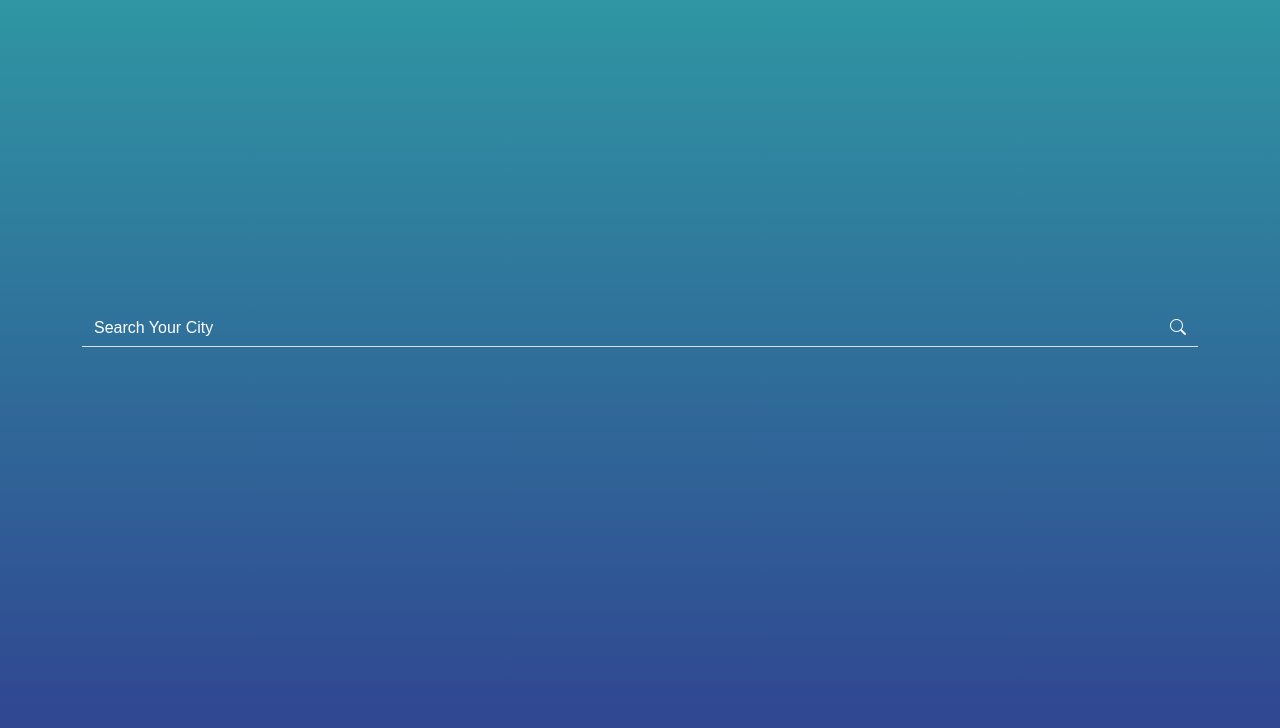
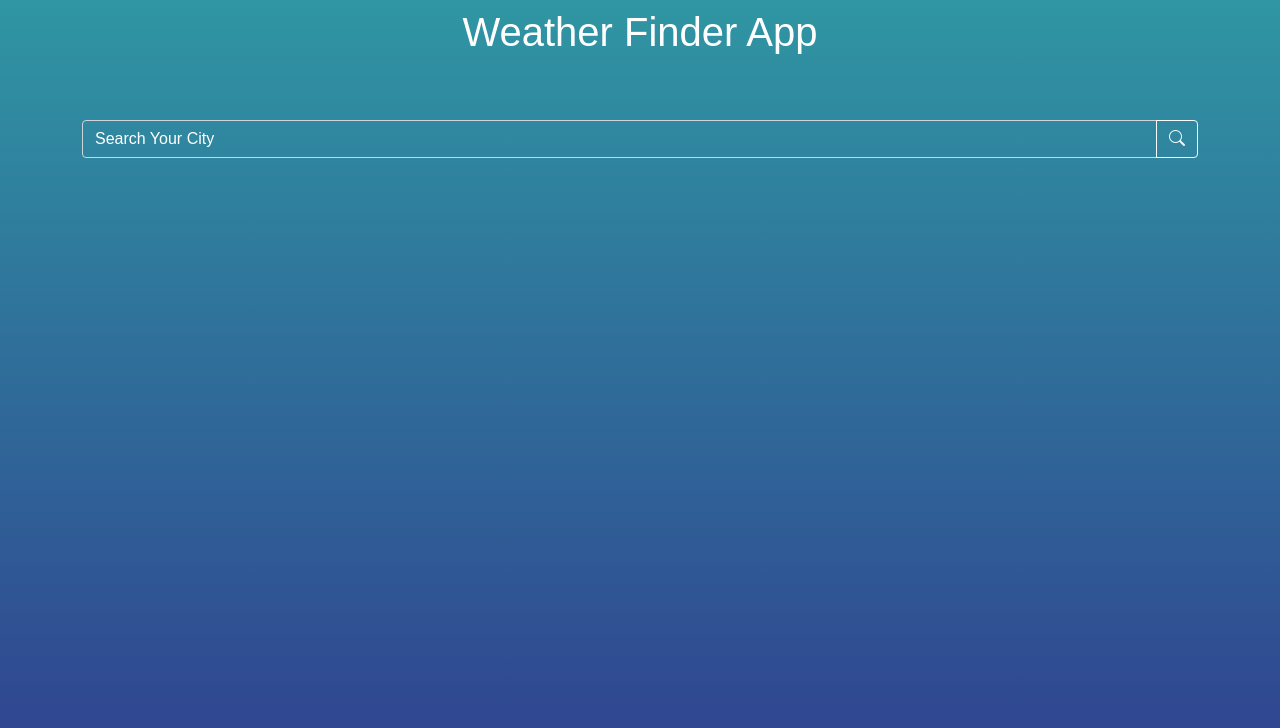
Before and after one commit to Sandeep309/WeatherApp-Js, a plain HTML site: page index.html in a window 1280 px wide. Drawn offline with nearby package versions, Linux system fonts and the light colour scheme.

Commit message:
header and searchbox improvement

```diff
--- a/css/style.scss
+++ b/css/style.scss
@@ -1,11 +1,13 @@
 body {
   min-height: 100vh;
   color: white;
+  font-family: sans-serif;
+  background-image: linear-gradient(rgb(47, 150, 163), rgb(48, 62, 143));
+}
+.contentArea{
   display: flex;
   justify-content: center;
   align-items: center;
-  font-family: sans-serif;
-  background-image: linear-gradient(rgb(47, 150, 163), rgb(48, 62, 143));
 }
 .degree_Section {
   cursor: pointer;
--- a/index.html
+++ b/index.html
@@ -13,9 +13,13 @@
     <link rel="stylesheet" href="css/style.css" />
   </head>
   <body>
+    <header class="container-fluid p-2 text-center">
+      <h1>Weather Finder App</h1>
+    </header>
+    <div class="contentArea">
       <figure class="container">
         <!-- Search Bar -->
-      <header class="my-5 input-group border-bottom">
+        <header class="my-5 input-group ">
           <!-- Search Input -->
           <input
             type="text"
@@ -24,17 +28,16 @@
               bg-transparent
               text-light
               searchInput
-            border-0
               shadow-none
             "
             placeholder="Search Your City"
           />
           <!-- Search Button -->
           <button
+            type="submit"
             class="
               btn btn-outline-light
               bg-transparent
-            border-0
               shadow-none
               searchBtn
             "
@@ -71,6 +74,7 @@
           </div>
         </div>
       </figure>
+    </div>
 
     <!-- Scripts -->
     <script src="app.js"></script>
```
Also changed, not shown: css/style.css, 1 other file. Lines whose indentation alone changed are shown as unchanged.
